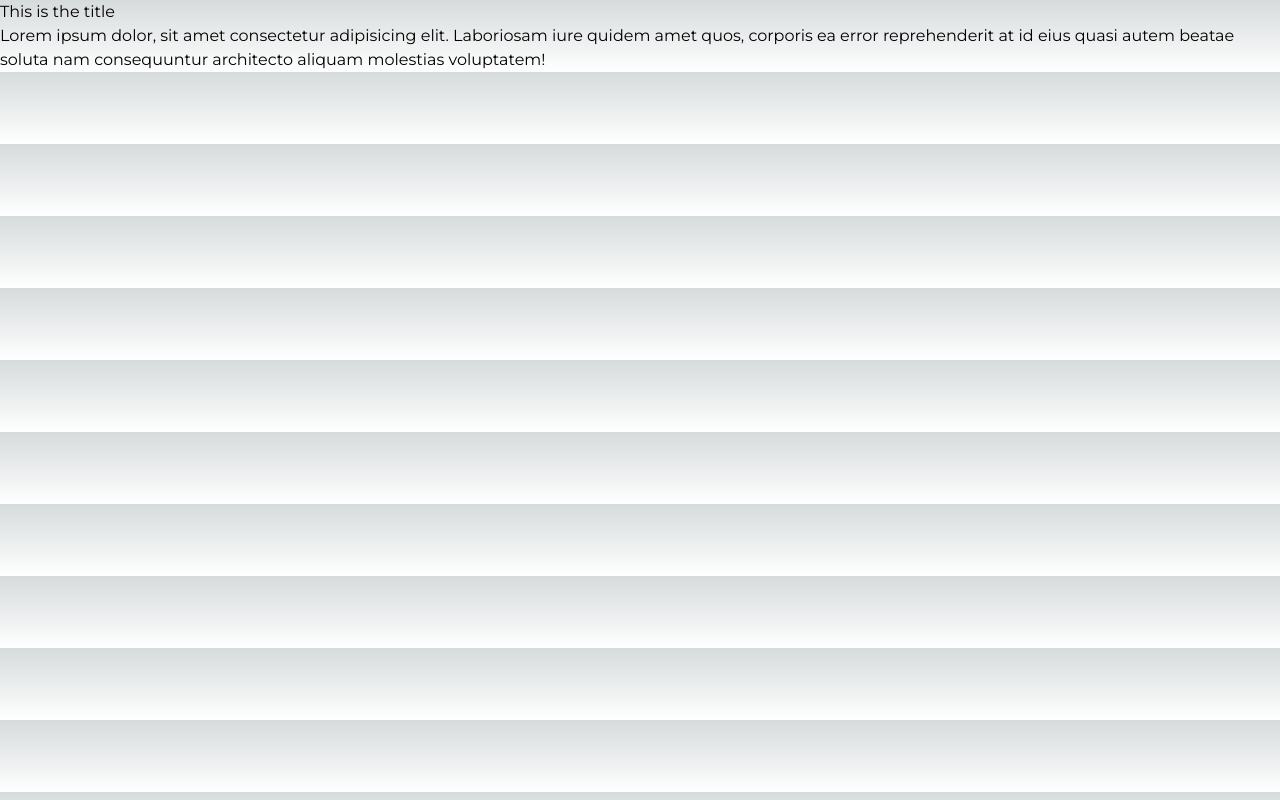
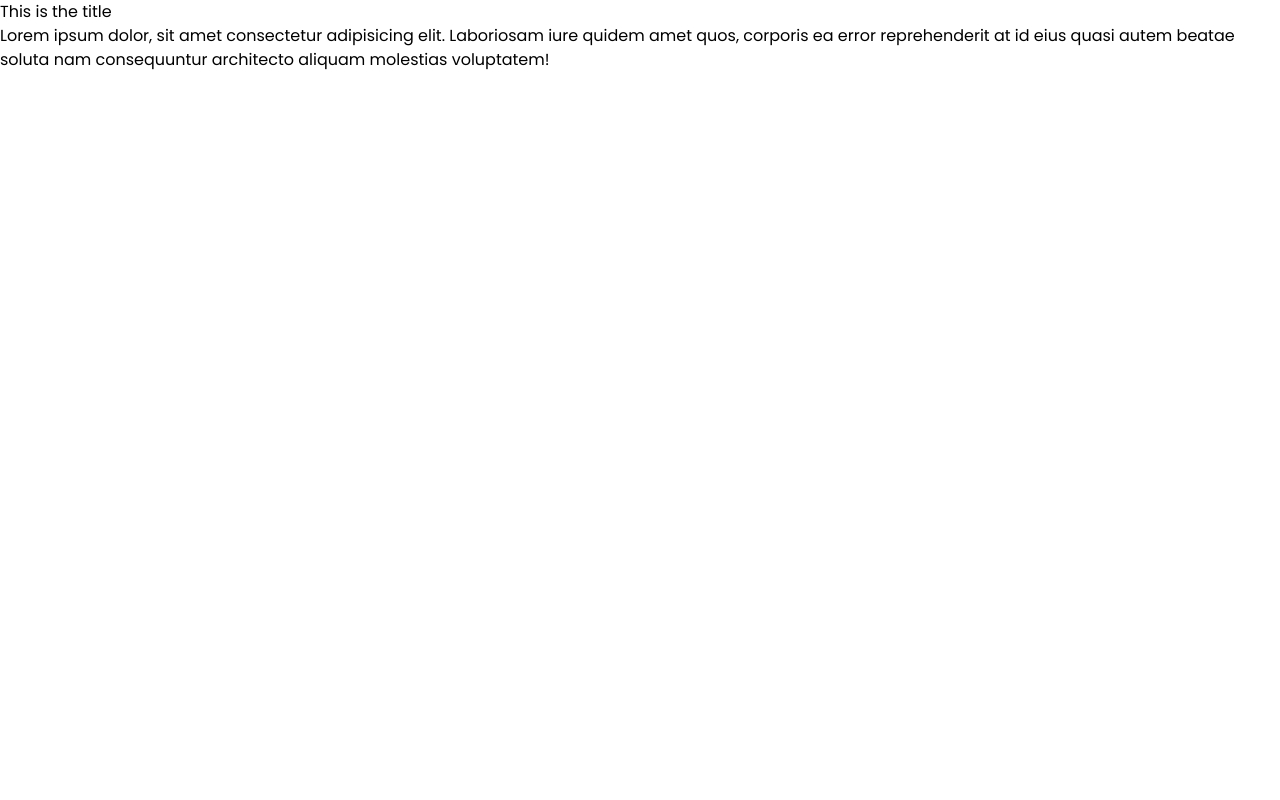
Before and after one commit to ranselorm/ransel, a Next.js app: page / in a window 1280 px wide. Built offline with nearby package versions, Linux system fonts and the light colour scheme.

Commit message:
Add fonts

```diff
--- a/app/globals.css
+++ b/app/globals.css
@@ -1,6 +1,9 @@
 @import url("https://fonts.googleapis.com/css2?family=Montserrat:ital,wght@0,100;0,200;0,300;0,400;0,500;0,600;0,700;1,500;1,600&display=swap");
 
 @import url("https://fonts.googleapis.com/css2?family=Open+Sans:ital,wght@0,300;0,400;0,500;0,600;0,700;0,800;1,300;1,400;1,500;1,600;1,700;1,800&display=swap");
+
+@import url("https://fonts.googleapis.com/css2?family=Nunito&display=swap");
+@import url("https://fonts.googleapis.com/css2?family=Poppins&display=swap");
 
 @tailwind base;
 @tailwind components;
@@ -8,10 +11,12 @@
 
 :root {
   --foreground-rgb: 0, 0, 0;
-  --background-start-rgb: 214, 219, 220;
-  --background-end-rgb: 255, 255, 255;
+  --background-light: 214, 219, 220;
+  --background-dark: 255, 255, 255;
+  --font-light: 255, 255, 255;
+  --font-dark: 0, 0, 0;
   --font-primary: "Montserrat", sans-serif;
-  --font-secondary: "Open+Sans", sans-serif;
+  --font-secondary: "Poppins", sans-serif;
 }
 
 @media (prefers-color-scheme: dark) {
@@ -23,12 +28,6 @@
 }
 
 body {
-  color: rgb(var(--foreground-rgb));
-  background: linear-gradient(
-      to bottom,
-      transparent,
-      rgb(var(--background-end-rgb))
-    )
-    rgb(var(--background-start-rgb));
-  font-family: Montserrat, sans-serif;
+  font-size: 16px;
+  color: var(--font-light);
 }
--- a/app/page.jsx
+++ b/app/page.jsx
@@ -2,7 +2,7 @@ import Image from "next/image";
 
 export default function Home() {
   return (
-    <div className="font-primary">
+    <div className="font-secondary">
       <h3>This is the title</h3>
       <p>
         Lorem ipsum dolor, sit amet consectetur adipisicing elit. Laboriosam
--- a/tailwind.config.js
+++ b/tailwind.config.js
@@ -1,18 +1,22 @@
 /** @type {import('tailwindcss').Config} */
 module.exports = {
   content: [
-    './pages/**/*.{js,ts,jsx,tsx,mdx}',
-    './components/**/*.{js,ts,jsx,tsx,mdx}',
-    './app/**/*.{js,ts,jsx,tsx,mdx}',
+    "./pages/**/*.{js,ts,jsx,tsx,mdx}",
+    "./components/**/*.{js,ts,jsx,tsx,mdx}",
+    "./app/**/*.{js,ts,jsx,tsx,mdx}",
   ],
   theme: {
     extend: {
       backgroundImage: {
-        'gradient-radial': 'radial-gradient(var(--tw-gradient-stops))',
-        'gradient-conic':
-          'conic-gradient(from 180deg at 50% 50%, var(--tw-gradient-stops))',
+        "gradient-radial": "radial-gradient(var(--tw-gradient-stops))",
+        "gradient-conic":
+          "conic-gradient(from 180deg at 50% 50%, var(--tw-gradient-stops))",
+      },
+      fontFamily: {
+        primary: ["var(--font-primary)"],
+        secondary: ["var(--font-secondary)"],
       },
     },
   },
   plugins: [],
-}
+};
```
